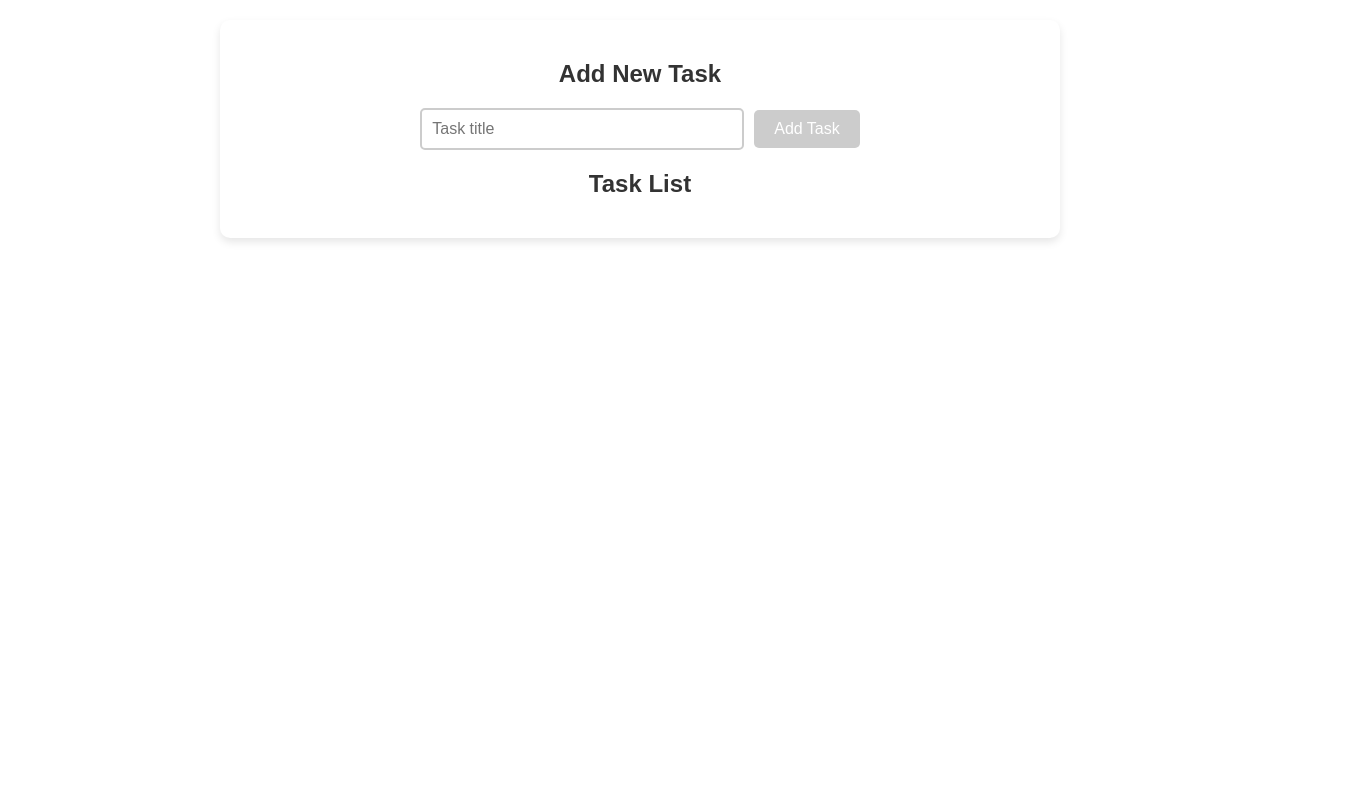
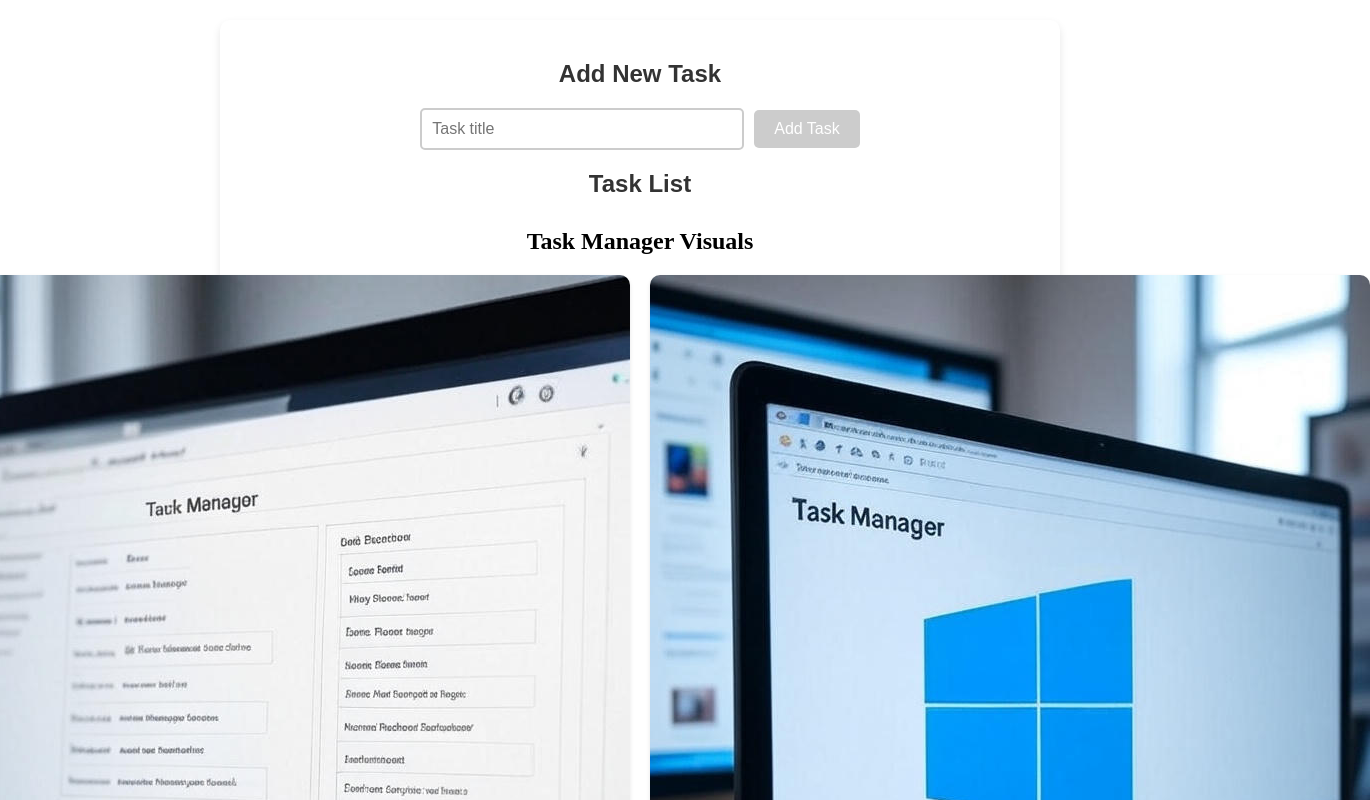
Before and after one commit to mohammed28s/task-manager, an Angular app: page / in a window 1280 px wide. Shown: the top 800 px of the page, 1370 px wide, since content can reach past the window. Built offline with nearby package versions, Linux system fonts and the light colour scheme.

Commit message:
The /assests directory has been added to the project with two images

```diff
--- a/angular.json
+++ b/angular.json
@@ -16,10 +16,8 @@
             "browser": "src/main.ts",
             "tsConfig": "tsconfig.app.json",
             "assets": [
-              {
-                "glob": "**/*",
-                "input": "public"
-              }
+              "src/favicon.ico",
+              "src/assets"
             ],
             "styles": [
               "src/styles.css"
--- a/src/app/app.css
+++ b/src/app/app.css
@@ -8,9 +8,32 @@
   box-shadow: 0 4px 8px rgba(0, 0, 0, 0.1);
 }
 
+.image-section {
+  margin-top: 30px;
+  text-align: center;
+}
+
+.image-container {
+  display: flex;
+  justify-content: center;
+  gap: 20px;
+  margin-top: 10px;
+}
+
+.project-image {
+  max-width: 100%;
+  height: auto;
+  border-radius: 10px;
+  box-shadow: 0 2px 4px rgba(0, 0, 0, 0.1);
+}
+
 @media (max-width: 800px) {
   :host {
     margin: 10px;
     padding: 10px;
   }
+  .image-container {
+    flex-direction: column;
+    align-items: center;
   }
+}
--- a/src/app/app.html
+++ b/src/app/app.html
@@ -1,3 +1,10 @@
 <app-add-task-component></app-add-task-component>
 <app-task-list-component></app-task-list-component>
 <router-outlet></router-outlet>
+<div class="image-section">
+<h2> Task Manager Visuals</h2>
+<div class="image-container">
+    <img src="assets/images/image-2.jpg" alt="Task Manager Monitor View" class="project-image">
+    <img src="assets/images/image.jpg" alt="Task Manager list View" class="project-image">
+</div>
+</div>
```
Also changed, not shown: src/assets/images/image-2.jpg (added), src/assets/images/image.jpg (added). Lines whose indentation alone changed are shown as unchanged.
